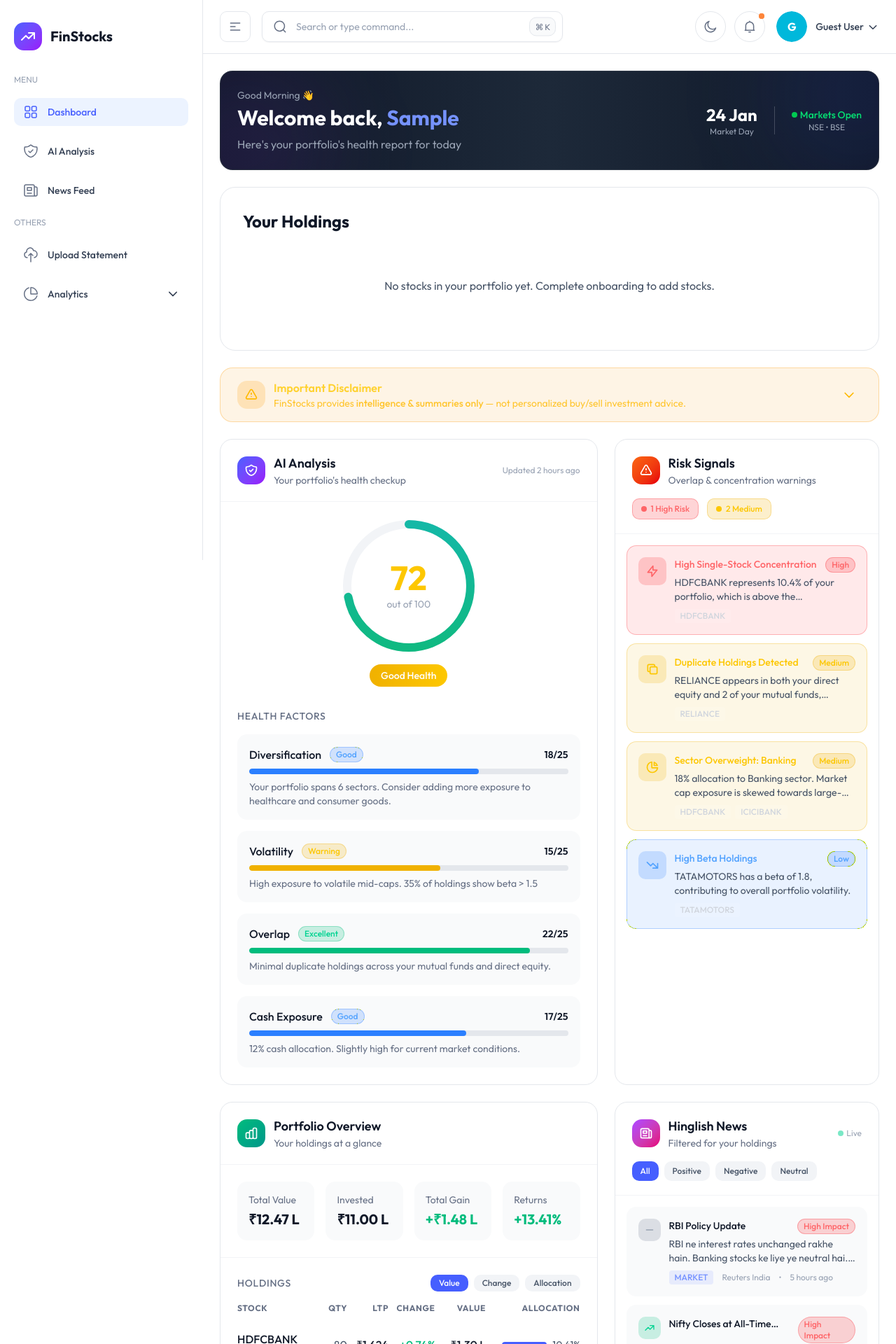
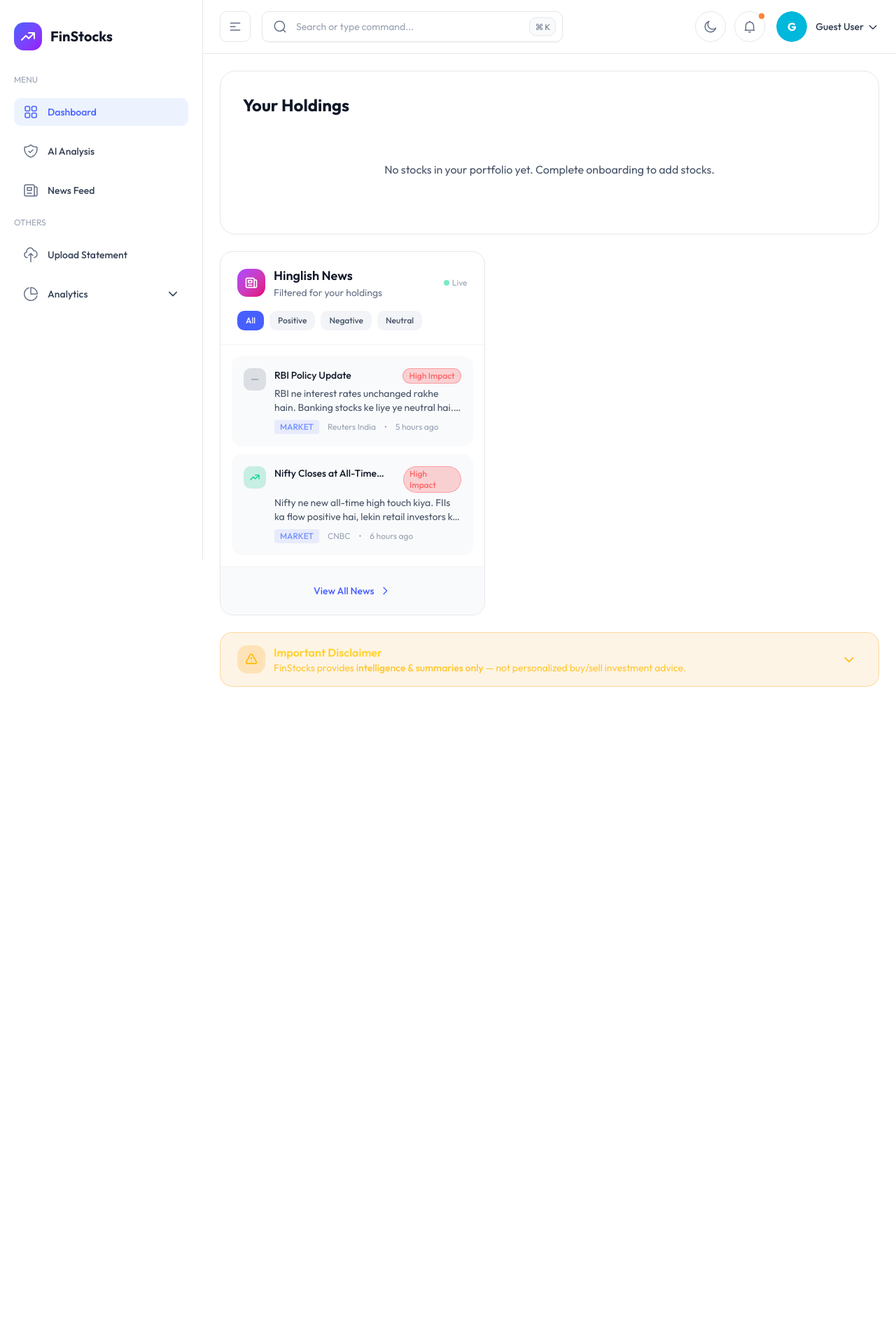
Before and after one commit to shrmaanubhav/FinStocks, a Next.js app in the folder frontend/: page /dashboard in a window 1280 px wide. Shown: the top 1920 px of the page at 70% size. After the commit the page ends 1005 px from the top, so only its background shows below. Built offline with nearby package versions, Linux system fonts and the light colour scheme; sample sign-in values are in the browser's storage.

Commit message:
remove stuff

```diff
--- a/frontend/src/app/dashboard/page.tsx
+++ b/frontend/src/app/dashboard/page.tsx
@@ -16,36 +16,23 @@
   return (
     <div className="space-y-6">
       {/* Welcome Header with User Name */}
-      <WelcomeHeader />
+      {/* <WelcomeHeader /> */}
 
       {/* Stock Holdings - First thing shown */}
       <StockHoldings />
 
       {/* Safety Disclaimer */}
-      <SafetyDisclaimer />
 
       {/* Main Grid */}
       <div className="grid grid-cols-12 gap-6">
         {/* Portfolio Health Score */}
-        <div className="col-span-12 xl:col-span-7">
-          <PortfolioDoctor />
-        </div>
-
-        {/* Risk Signals */}
-        <div className="col-span-12 xl:col-span-5">
-          <RiskSignals />
-        </div>
-
-        {/* Portfolio Overview */}
-        <div className="col-span-12 xl:col-span-7">
-          <PortfolioOverview />
-        </div>
 
         {/* Hinglish News Feed */}
         <div className="col-span-12 xl:col-span-5">
           <HinglishNewsFeed />
         </div>
       </div>
+      <SafetyDisclaimer />
     </div>
   );
 }
```
